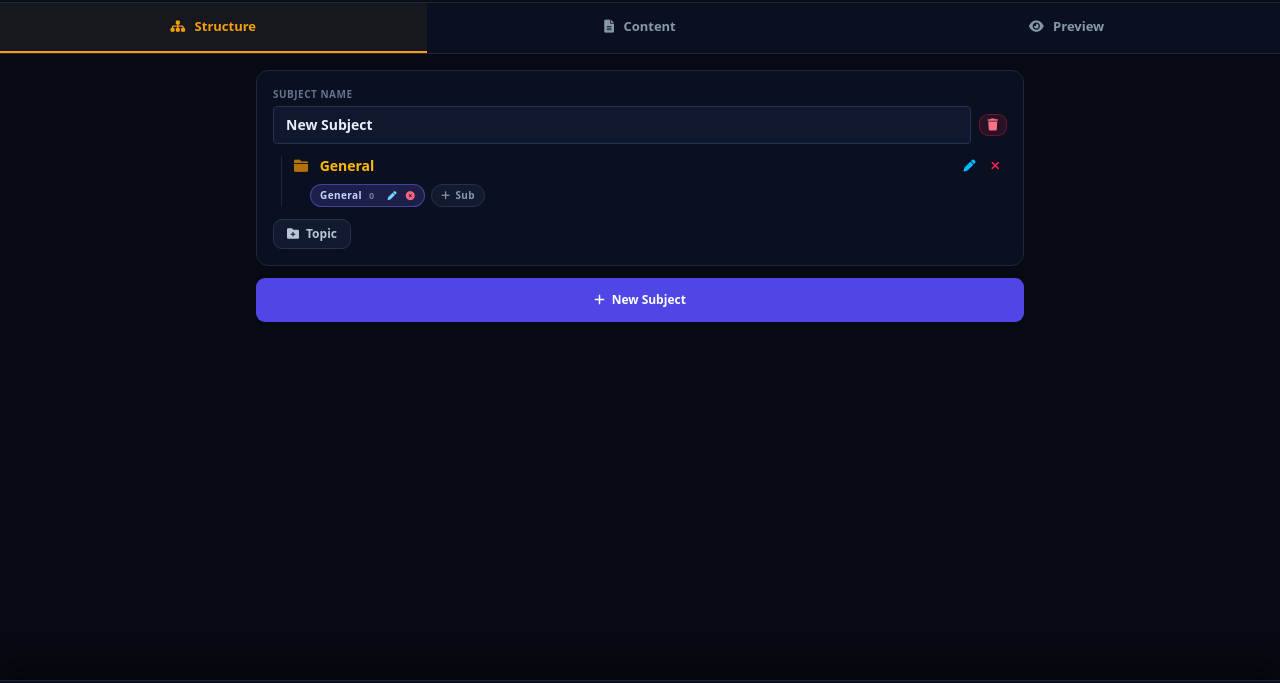
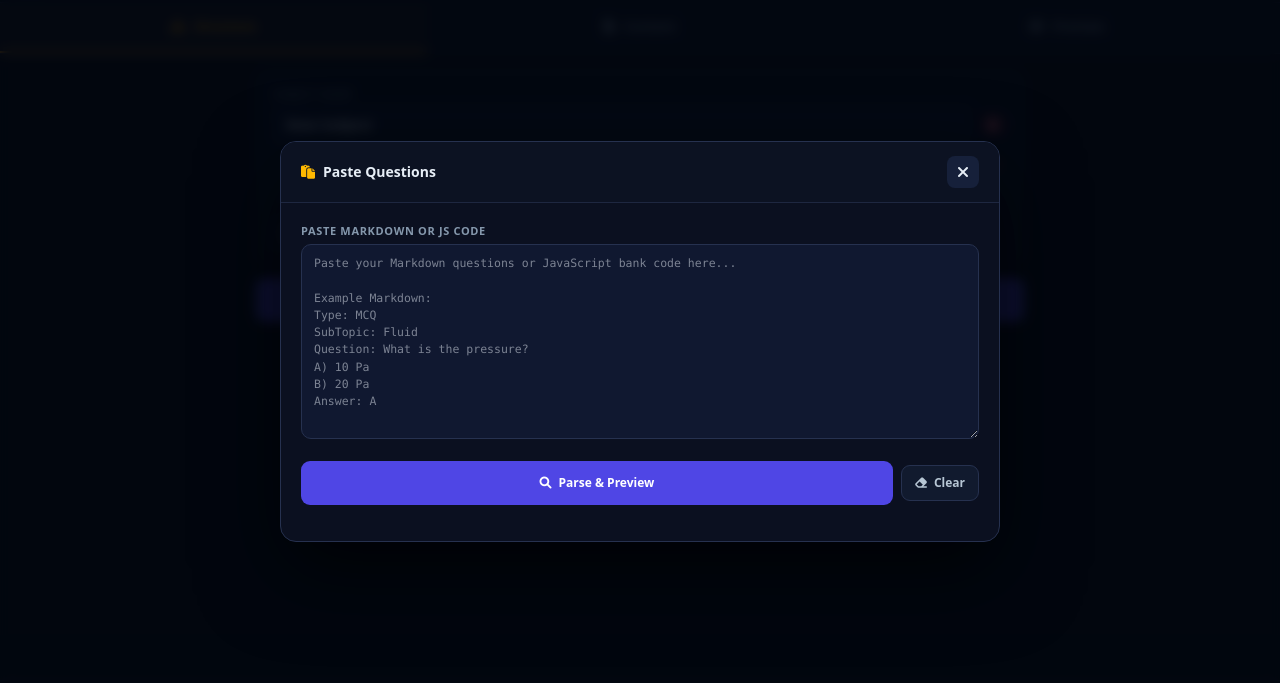
Before and after one commit to adeyemojoshua01/UniCBT, a plain HTML site: page question-builder.html in a window 1280 px wide. Both pictures are taken after a click on the button 1200 px from the left and 30 px from the top of the page. Shown: the part 59-742 px from the top of the page. Drawn offline with nearby package versions, Linux system fonts and the light colour scheme.

Commit message:
Update question-builder.html

```diff
--- a/question-builder.html
+++ b/question-builder.html
@@ -172,6 +172,35 @@ window.MathJax = {
 </div>
 
 <div id="toast-layer" class="fixed top-20 right-4 z-[90] flex flex-col gap-2 items-end pointer-events-none"></div>
+<!-- Paste Modal -->
+<div id="paste-modal" class="modal-shell hidden">
+  <div class="modal-card">
+    <div class="flex items-center justify-between px-5 py-3.5 border-b border-[#1e2740] bg-[#0c1222]">
+      <h2 class="font-bold text-sm"><i class="fas fa-paste text-amber-400 mr-2"></i>Paste Questions</h2>
+      <button onclick="B.closeModal('paste-modal')" class="w-8 h-8 rounded-lg bg-[#16203a]"><i class="fas fa-times"></i></button>
+    </div>
+    <div class="p-5 space-y-4">
+      <div>
+        <label class="lbl">Paste Markdown or JS Code</label>
+        <textarea id="paste-input" rows="10" class="field font-mono !text-[11.5px]" placeholder="Paste your Markdown questions or JavaScript bank code here...&#10;&#10;Example Markdown:&#10;Type: MCQ&#10;SubTopic: Fluid&#10;Question: What is the pressure?&#10;A) 10 Pa&#10;B) 20 Pa&#10;Answer: A"></textarea>
+      </div>
+      <div class="flex items-center gap-2">
+        <button onclick="B.parsePastedText()" class="btn btn-indigo flex-1 justify-center !py-3"><i class="fas fa-magnifying-glass"></i> Parse & Preview</button>
+        <button onclick="document.getElementById('paste-input').value=''; document.getElementById('paste-preview').classList.add('hidden');" class="btn btn-ghost"><i class="fas fa-eraser"></i> Clear</button>
+      </div>
+
+      <!-- Preview Area (Hidden by default) -->
+      <div id="paste-preview" class="hidden rounded-xl border border-[#26314f] bg-[#0a1020] p-4">
+        <div id="paste-summary" class="text-sm font-semibold text-slate-200 mb-2"></div>
+        <div class="flex items-center gap-2 mt-3">
+            <button onclick="B.applyPastedImport()" class="btn btn-amber w-full justify-center !py-2"><i class="fas fa-check"></i> Confirm Import</button>
+        </div>
+      </div>
+      <p id="paste-status" class="text-[11.5px] text-slate-400"></p>
+    </div>
+  </div>
+</div>
+
 
 <script>
 (function () {
```
